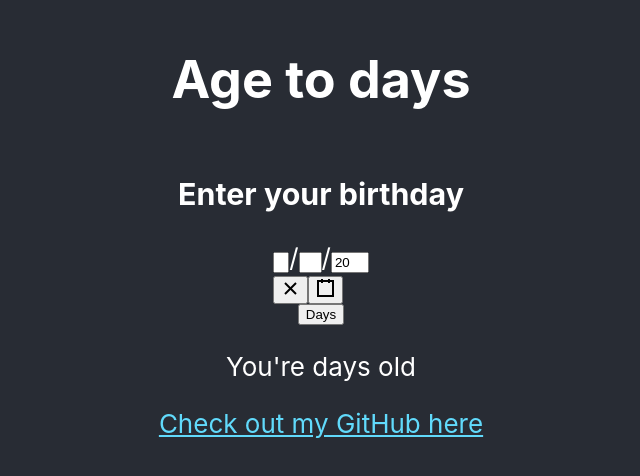
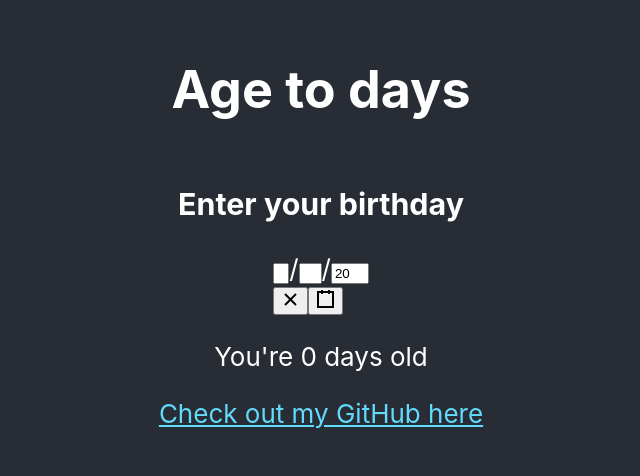
Before and after one commit to zajonesck/age-to-days, a React (Create React App) app: page / in a window 1280 px wide. Shown: the part 174-650 px from the top of the page, without its empty margins (319-959 px from the left). Built offline with nearby package versions, Linux system fonts and the light colour scheme.

Commit message:
got datepicker to work with new logic

```diff
--- a/src/App.js
+++ b/src/App.js
@@ -3,39 +3,20 @@ import React, { useState } from "react";
 import DatePicker from "react-date-picker";
 
 function App() {
-  const [ageInYears, setAgeInYears] = useState("");
-  const [ageInDays, setAgeInDays] = useState();
-
   const [value, onChange] = useState(new Date());
 
   function handleChange(e) {
-    setAgeInYears(e.target.value);
+    onChange(e.target.value);
   }
 
-  function calcAge() {
-    // TODO - fix logic to calculate leap years based on every 4th year
-    const days = ageInYears * 365 + Math.floor(ageInYears / 4);
-    setAgeInDays(days);
-  }
   // To set two dates to two variables
   const date1 = new Date();
 
   //make date2 equal the input from date picker
-  let date2 = new Date("07/30/2019");
-  console.log("date1", date1);
-
-  console.log("date2", date2);
-
+  let date2 = new Date(value);
   let differenceInTime = date1.getTime() - date2.getTime();
 
   let differenceInDays = differenceInTime / (1000 * 3600 * 24);
-  console.log(
-    "Total number of days between dates " +
-      date1 +
-      date2 +
-      " is: " +
-      differenceInDays
-  );
 
   return (
     <div className="App">
@@ -44,9 +25,7 @@ function App() {
         <h3>Enter your birthday</h3>
         <DatePicker onChange={onChange} value={value} />
 
-        <button onClick={calcAge}>Days</button>
-
-        <p>You're {ageInDays} days old</p>
+        <p>You're {Math.floor(differenceInDays)} days old</p>
 
         <a
           className="App-link"
```
